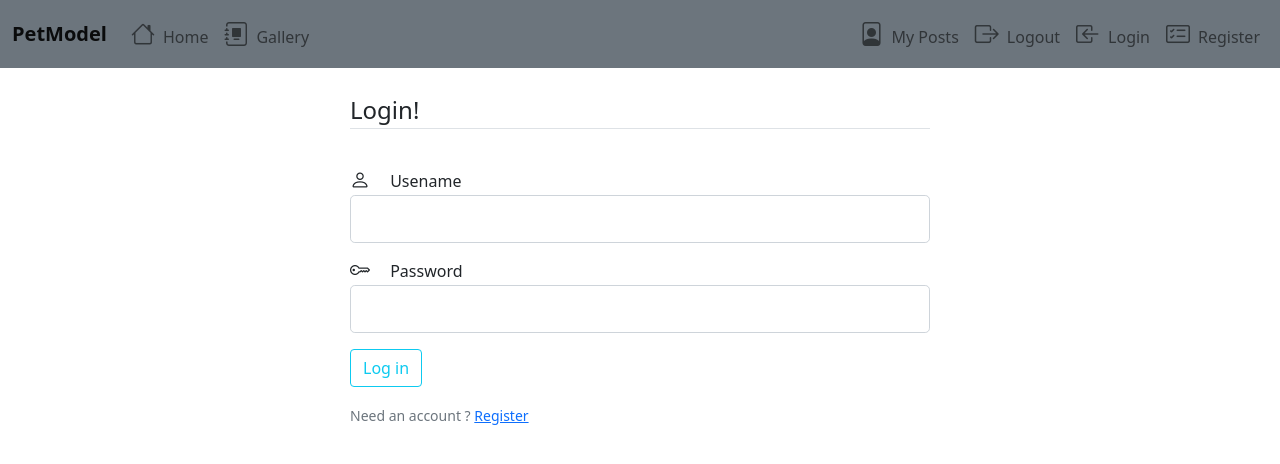
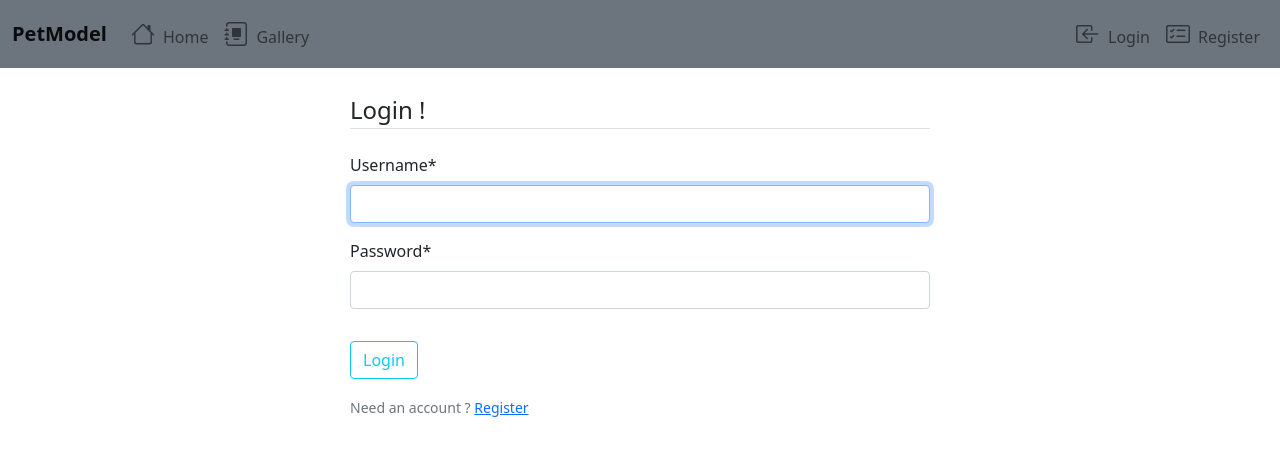
Before and after one commit to bany8/pet-model-agency-webapp-django, a Django app: page /user/login/ in a window 1280 px wide. Shown: the top 464 px of the page. Run offline with Django 5.2, Linux system fonts and the light colour scheme; some libraries are stand-ins or nearby versions.

Commit message:
add logout

```diff
--- a/pet_agency/agency/static/agency/main.css
+++ b/pet_agency/agency/static/agency/main.css
@@ -0,0 +1,7 @@
+.submitted {
+    background: none;
+    border: none;
+    padding: 0;
+    font: inherit;
+    cursor: pointer;
+}
--- a/pet_agency/agency/templates/agency/base.html
+++ b/pet_agency/agency/templates/agency/base.html
@@ -40,21 +40,27 @@
         <div class="collapse navbar-collapse d-flex justify-content-end" id="main-nav">
           <ul class="navbar-nav justyfy-content-end">
 
-            <li class="nav-item"></li>
+            {% if user.is_authenticated %}
+              <li class="nav-item">
                 <a class="nav-link" href="{% url 'user:posts_page' %}"><i class="bi bi-file-person fs-4 me-2"></i>My Posts</a>
               </li>
+
               <li class="nav-item">
-              <form action="/logout" method="GET">
-                <a class="nav-link" href="#"><i class="bi bi-box-arrow-right me-2 fs-4"></i>Logout</a>
+                <form action="/user/logout/" method="POST">
+                  {% csrf_token %}
+                  <button class="submitted" type="submit">
+                    <a class="nav-link" ><i class="bi bi-box-arrow-right me-2 fs-4"></i>Logout</a>
+                  </button>
                 </form>
               </li>
-
+            {% else %}
               <li class="nav-item">
                 <a class="nav-link" href="{% url 'user:login_page' %}"><i class="bi bi-box-arrow-in-left me-2 fs-4"></i>Login</a>
               </li>
               <li class="nav-item">
                 <a class="nav-link" href="{% url 'user:register_page' %}"><i class="bi bi-card-checklist me-2 fs-4"></i>Register</a>
               </li>
+            {% endif %}
 
           </ul>
         </div>
--- a/pet_agency/pet_agency/settings.py
+++ b/pet_agency/pet_agency/settings.py
@@ -127,3 +127,5 @@ STATIC_URL = 'static/'
 DEFAULT_AUTO_FIELD = 'django.db.models.BigAutoField'
 
 CRISPY_TEMPLATE_PACK = "bootstrap4"
+
+LOGIN_REDIRECT_URL = 'agency:home_page'
--- a/pet_agency/user/templates/user/login.html
+++ b/pet_agency/user/templates/user/login.html
@@ -4,33 +4,23 @@
     Login
 {% endblock title %}
 
+{% load crispy_forms_tags %}
+
 {% block content %}
-    <div class="">
     <form method="POST" action="">
+        {% csrf_token %}
+        <fieldset class="form-group">
+            <legend class="border-bottom mb-4 mt-4">Login !</legend>
 
-        <fieldset class="form-group">
-            <legend class="border-bottom mb-4 mt-4">Login!</legend>
-
-            <div class="form-group">
-                <i class="bi bi-person fs-5"></i>
-                <label class="form-control-label mt-3 ms-3">Usename</label>
-                <input class="form-control form-control-lg" type="username" name="user_name" id="user_name" required/>
-            </div>
-
-            <div class="form-group">
-                <i class="bi bi-key fs-5"></i>
-                <label class="form-control-label mt-3 ms-3">Password</label>
-                <input class="form-control form-control-lg" type="password" name="password" id="password" required/>
-            </div>
+            {{ form|crispy }}
 
         </fieldset>
 
         <div class="form-group">
-            <button class="btn btn-outline-info mt-3">Log in</button>
+            <button class="btn btn-outline-info mt-3">Login</button>
         </div>
 
     </form>
-</div>
 
 <div class="borde-top pt-3">
     <small class="text-muted">
--- a/pet_agency/user/urls.py
+++ b/pet_agency/user/urls.py
@@ -1,10 +1,12 @@
+from django.contrib.auth import views as auth_views
 from django.urls import path
 
 from . import views
 
 app_name = "user"
 urlpatterns = [
-    path("login/", views.login, name="login_page"),
     path("register/", views.register, name="register_page"),
+    path("login/", auth_views.LoginView.as_view(template_name='user/login.html'), name="login_page"),
+    path("logout/", auth_views.LogoutView.as_view(template_name='user/logout.html'), name="logout_page"),
     path("posts/", views.posts, name="posts_page"),
 ]
--- a/pet_agency/user/views.py
+++ b/pet_agency/user/views.py
@@ -1,10 +1,18 @@
 from django.shortcuts import render, redirect
 from django.contrib import messages
+from django.contrib.auth import logout as logout_user
 from .forms import UserRegisterForm
 
 
 def login(request):
+    if request.method == "POST":
+        pass
     return render(request, "user/login.html")
+
+
+def logout(request):
+    logout_user(request)
+    return redirect('user:login_page')
 
 
 def register(request):
@@ -14,7 +22,7 @@ def register(request):
             form.save()
             username = form.cleaned_data.get('username')
             messages.success(request, f'Account created for {username}!')
-            return redirect('agency:home_page')
+            return redirect('user:login_page')
     else:
         form = UserRegisterForm()
     return render(request, "user/register.html", {'form': form})
```
Also changed, not shown: pet_agency/user/templates/user/logout.html (added, +14 -0 lines), pet_agency/db.sqlite3. Lines whose indentation alone changed are shown as unchanged.
